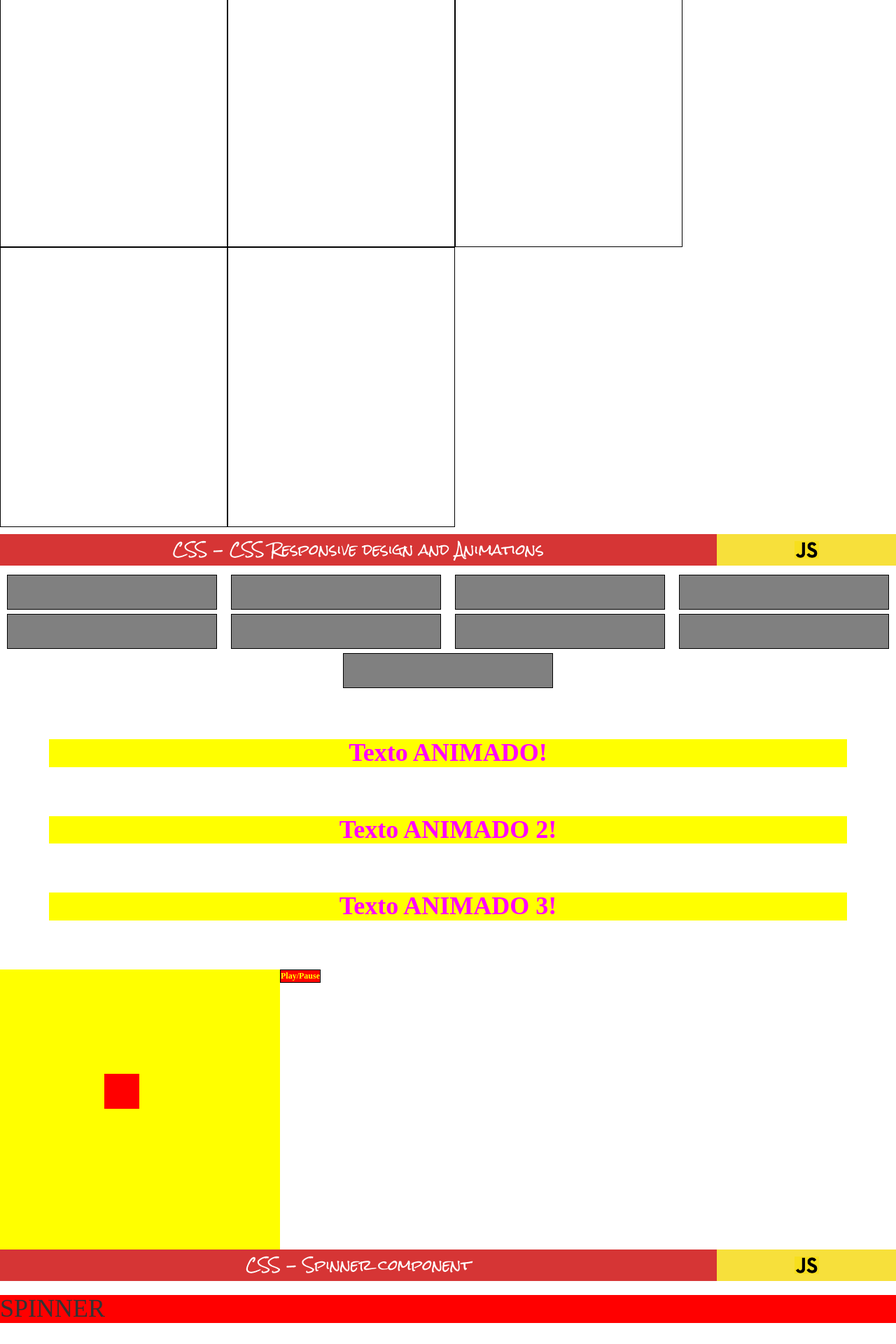
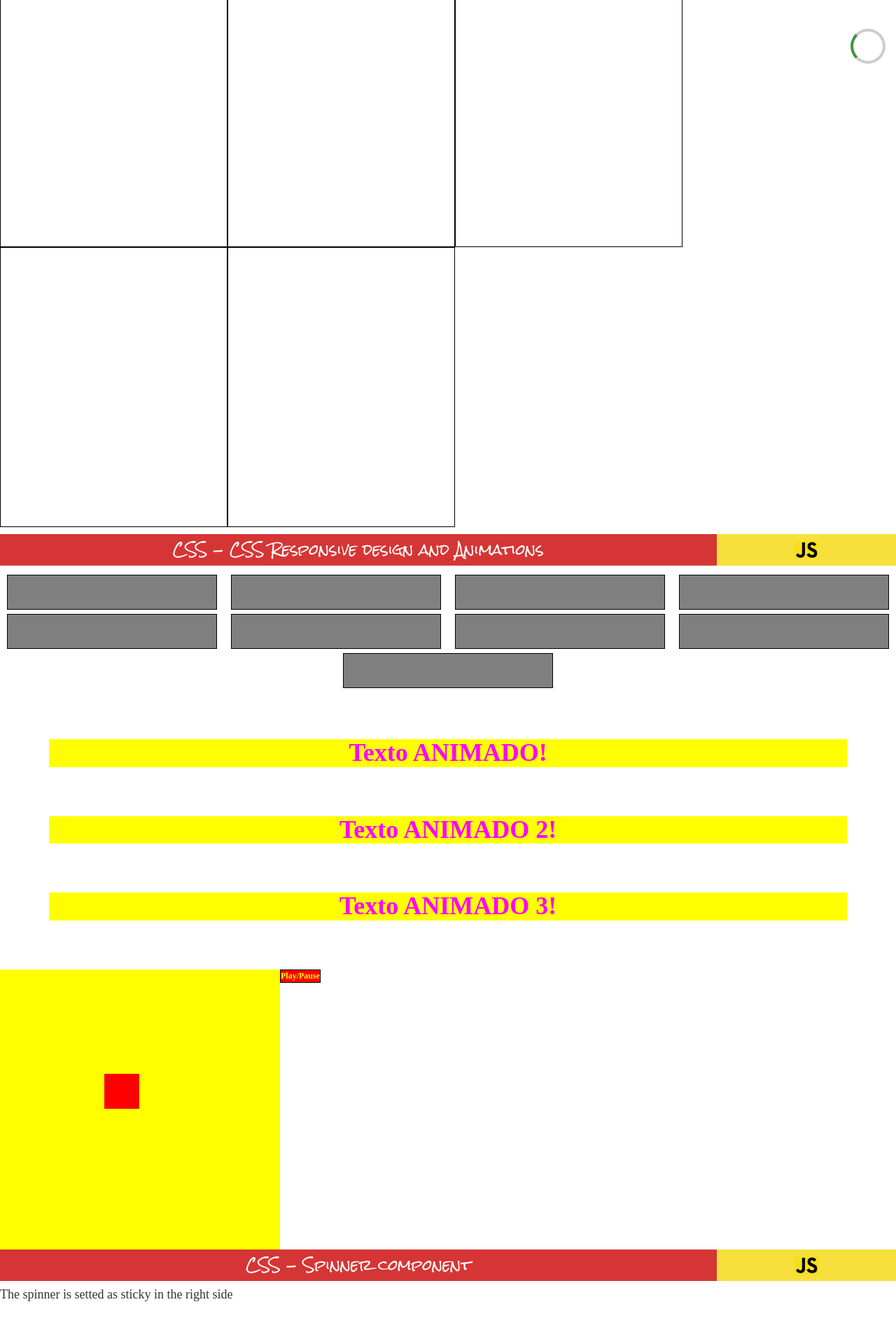
Before and after one commit to CrgioPeca88/angular-typescript-experiments, an Angular app: page /excercise1 in a window 1280 px wide. Shown: the part 699-2619 px from the top of the page at 70% size. Built offline with nearby package versions, Linux system fonts and the light colour scheme.

Commit message:
[FEATURE] Css-spinner component added - css-component files adjusted

```diff
--- a/src/app/components/exercise1/common/css-spinner/css-spinner.component.css
+++ b/src/app/components/exercise1/common/css-spinner/css-spinner.component.css
@@ -1,3 +1,25 @@
-h1  {
-  background-color: red;
+.spinner-container {
+  position: sticky;
+  bottom: 10px;
+  display: flex;
+  justify-content: flex-end;
 }
+
+.spinner  {
+  width: 50px;
+  height: 50px;
+  border: 4px solid rgba(0, 0, 0, 0.2);
+  border-radius: 50%;
+  border-left-color: #3d943d;
+  animation: spin 1s linear infinite;
+  margin-right: 15px;
+}
+
+@keyframes spin {
+  0% {
+    transform: rotate(0deg);
+  }
+  100% {
+    transform: rotate(360deg);
+  }
+}
--- a/src/app/components/exercise1/common/css-spinner/css-spinner.component.html
+++ b/src/app/components/exercise1/common/css-spinner/css-spinner.component.html
@@ -1 +1,3 @@
-<h1>SPINNER</h1>
+<div class="spinner-container">
+  <div class="spinner"></div>
+</div>
--- a/src/app/components/exercise1/exercise1.component.html
+++ b/src/app/components/exercise1/exercise1.component.html
@@ -15,4 +15,5 @@
 <css-responsive></css-responsive>
 <!-->TEST 4</-->
 <app-header [title]="'CSS - Spinner component'"></app-header>
+<h4>The spinner is setted as sticky in the right side</h4>
 <css-spinner></css-spinner>
```
